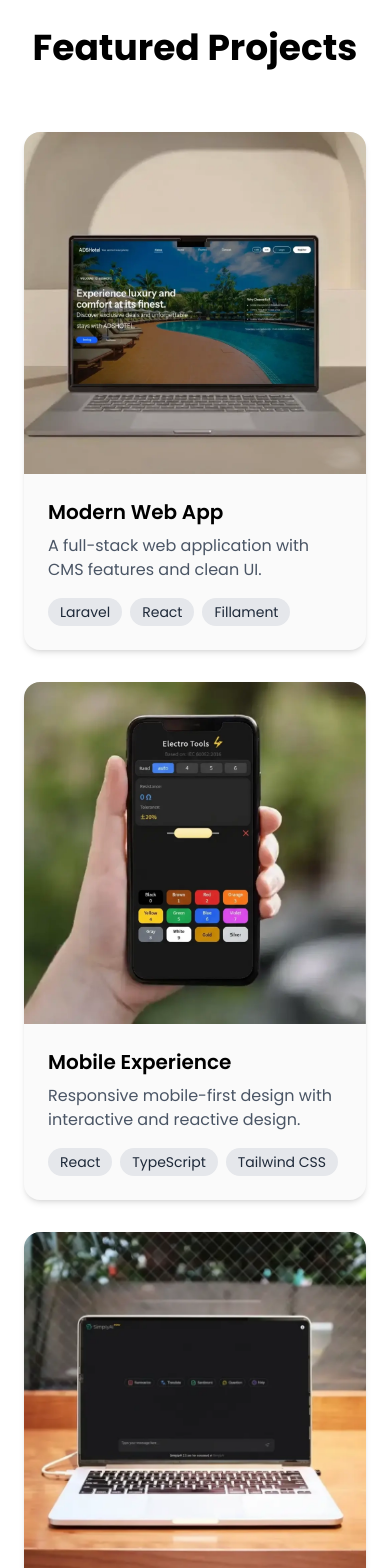
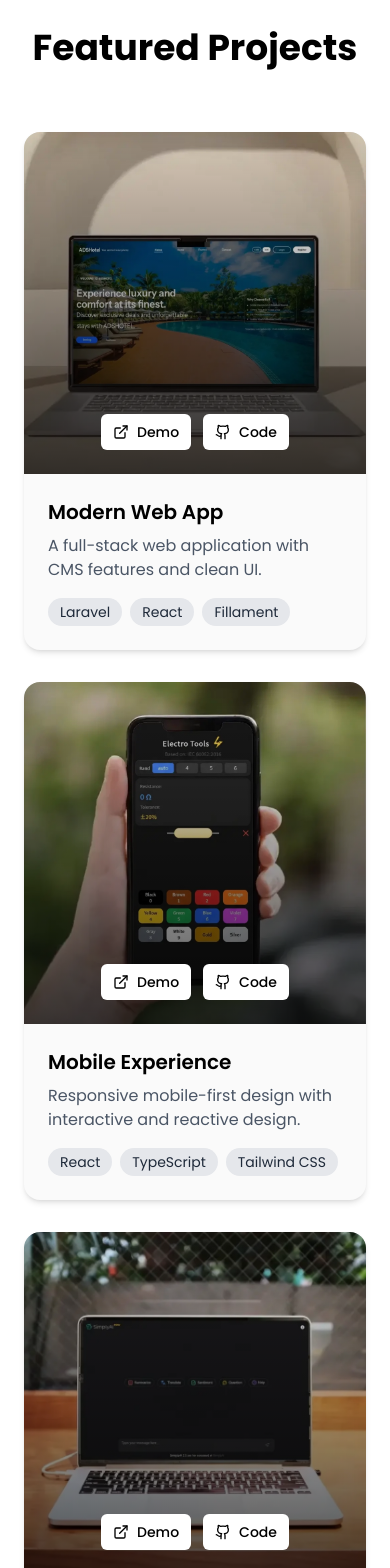
Before and after one commit to revxcode/ghoodev, a SvelteKit app: page / in a window 390 px wide. Shown: the part 3020-4588 px from the top of the page. Built offline with nearby package versions, Linux system fonts and the light colour scheme; a web font is replaced by a local one.

Commit message:
Update favicon and add robots.txt and sitemap.xml; replace icon link and include SEO files for better indexing.

```diff
--- a/src/app.html
+++ b/src/app.html
@@ -3,7 +3,7 @@
 
 <head>
 	<meta charset="utf-8" />
-	<link rel="icon" href="%sveltekit.assets%/G-nobg.png" />
+	<link rel="icon" href="favicon.webp" />
 	<meta name="viewport" content="width=device-width, initial-scale=1" />
 	%sveltekit.head%
 </head>
--- a/src/routes/+page.svelte
+++ b/src/routes/+page.svelte
@@ -161,10 +161,10 @@
 					<img
 						src="adshotel.webp"
 						alt="Modern company profile"
-						class="absolute z-10 h-full w-full object-cover transition-transform duration-500 group-hover:scale-110"
+						class="h-full w-full object-cover transition-transform duration-500 group-hover:scale-110"
 					/>
 					<div
-						class="absolute inset-0 z-10 flex items-end justify-center gap-3 bg-gradient-to-t from-black/70 to-transparent pb-6 opacity-0 transition-opacity duration-300 group-hover:opacity-100"
+						class="absolute inset-0 z-10 flex items-end justify-center gap-3 bg-gradient-to-t from-black/70 to-transparent pb-6 opacity-100 transition-opacity duration-300 group-hover:opacity-100 md:opacity-0"
 					>
 						<a
 							href="https://github.com/revxcode/adshotel/"
@@ -206,10 +206,10 @@
 					<img
 						src="electro-tools.webp"
 						alt="Mobile Experience Design electrotools.vercel.app"
-						class="absolute z-10 h-full w-full object-cover transition-transform duration-500 group-hover:scale-110"
+						class="h-full w-full object-cover transition-transform duration-500 group-hover:scale-110"
 					/>
 					<div
-						class="absolute inset-0 z-10 flex items-end justify-center gap-3 bg-gradient-to-t from-black/70 to-transparent pb-6 opacity-0 transition-opacity duration-300 group-hover:opacity-100"
+						class="absolute inset-0 z-10 flex items-end justify-center gap-3 bg-gradient-to-t from-black/70 to-transparent pb-6 opacity-100 transition-opacity duration-300 group-hover:opacity-100 md:opacity-0"
 					>
 						<a
 							href="https://electro-tools.vercel.app/"
@@ -253,10 +253,10 @@
 					<img
 						src="simply-ai.webp"
 						alt="AI Integration"
-						class="absolute z-10 h-full w-full object-cover transition-transform duration-500 group-hover:scale-110"
+						class="h-full w-full object-cover transition-transform duration-500 group-hover:scale-110"
 					/>
 					<div
-						class="absolute inset-0 z-10 flex items-end justify-center gap-3 bg-gradient-to-t from-black/70 to-transparent pb-6 opacity-0 transition-opacity duration-300 group-hover:opacity-100"
+						class="absolute inset-0 z-10 flex items-end justify-center gap-3 bg-gradient-to-t from-black/70 to-transparent pb-6 opacity-100 transition-opacity duration-300 group-hover:opacity-100 md:opacity-0"
 					>
 						<a
 							href="https://simply-ai-six.vercel.app/"
```
Also changed, not shown: static/favicon.webp (added), static/robots.txt (added), 1 other file (tests, documents, lock files or other folders).
